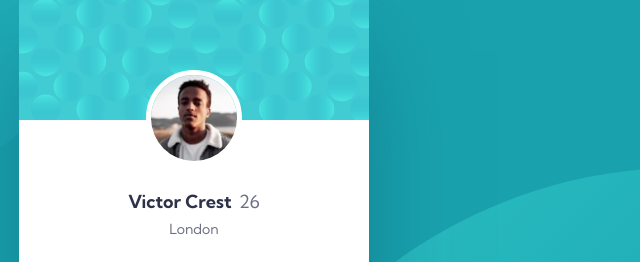
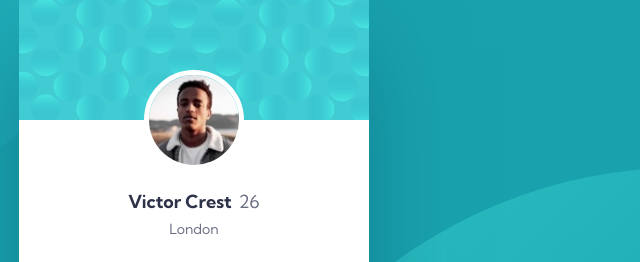
Before and after one commit to hcxweb/profile-card, a plain HTML site: page index.html in a window 1280 px wide. Shown: the part 233-495 px from the top of the page, 446-1086 px from the left. Drawn offline with Linux system fonts and the light colour scheme.

Commit message:
added h1 heading, and made some minor adjustments to sizes

```diff
--- a/index.html
+++ b/index.html
@@ -15,10 +15,10 @@
     </div>
     <div class="profile-info">
       <img src="images/image-victor.jpg" alt="" aria-hidden="true" class="profile-photo">
-      <div class="person">
+      <h1 class="person">
         <span class="name">Victor Crest</span>
         <span class="age">26</span>
-      </div>
+      </h1>
       <div class="location">London</div>
       <hr>
       <ul class="stats-list">
--- a/style.css
+++ b/style.css
@@ -49,20 +49,24 @@ body {
 .image-bg {width: 100%;}
 
 .profile-photo {
-    width: 9.6rem;
-    height: 9.6rem;
+    width: 10rem;
+    height: 10rem;
     top: 9rem;
     border: 5px solid #fff;
     border-radius: 50%;
 }
 
-.person {top: 21rem;}
+.person {
+    top: 21rem;
+    font-size: 1.8rem;
+}
 
 .name {
-    font-weight: 700;
     color: var(--Very-dark-desaturated-blue);
     margin-right: .3rem;
 }
+
+.age {font-weight: 400;}
 
 .location {
     top: 24rem;
@@ -92,7 +96,7 @@ hr {
 .stats-num {
     font-weight: 700;
     color: var(--Very-dark-desaturated-blue);
-    margin-bottom: 1px;
+    margin-bottom: 3px;
 }
 
 .stats-obj {
```
